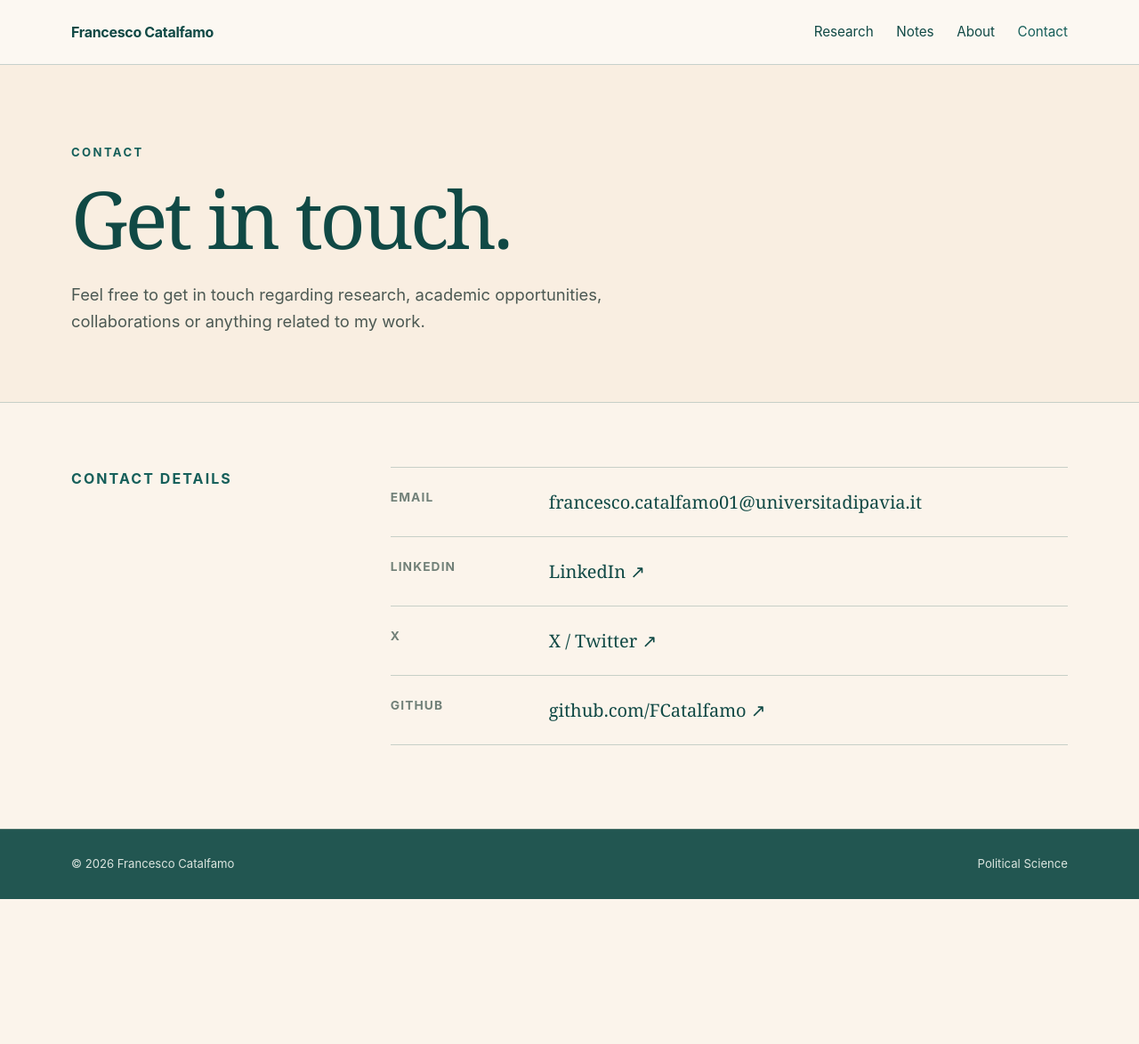
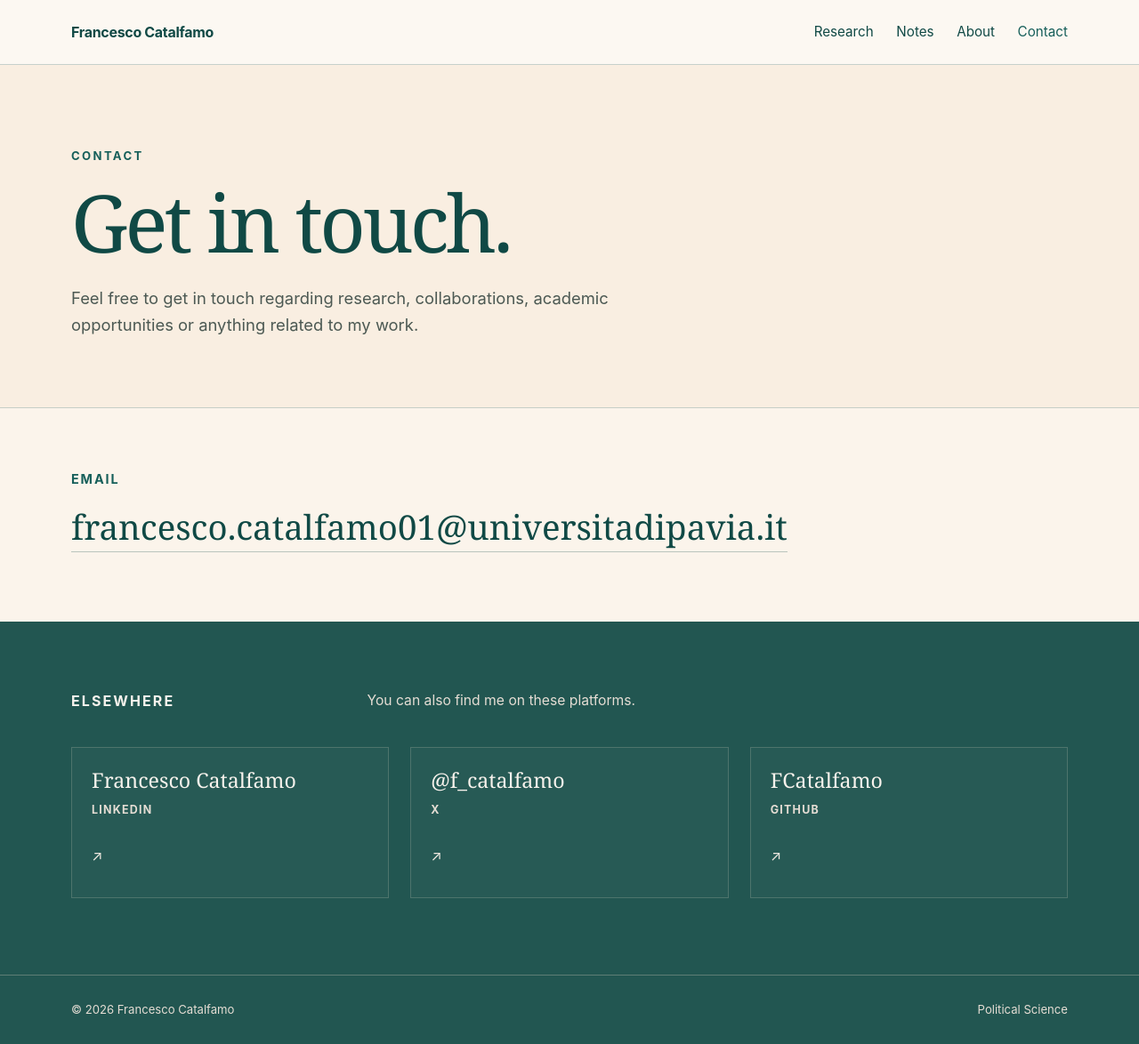
Before and after one commit to FCatalfamo/FCatalfamo.github.io, a Jekyll site: the page built from contact/index.html, in a window 1280 px wide and 1174 px high. Shown: the whole window at 89% size. Built offline with Jekyll 4.4.1, drawn with Linux system fonts in a browser that asks for light colours.

Commit message:
Update contact index.html

```diff
--- a/contact/index.html
+++ b/contact/index.html
@@ -22,6 +22,7 @@ title: Contact
 
     <title>Contact — Francesco Catalfamo</title>
 
+
     <style>
 
         :root {
@@ -39,25 +40,27 @@ title: Contact
             --ink: #202522;
             --muted: #66716c;
 
-            --light-text: #f7f4ef;
-            --light-muted: #dbe5df;
+            --light-text: #f7f2ec;
+            --light-muted: #e5ddd4;
+            --light-soft: #f0e9e1;
 
             --line-dark: rgba(16, 73, 69, 0.22);
-            --line-light: rgba(246, 229, 209, 0.20);
-
-            --paper: #ffffff;
+            --line-light: rgba(246, 229, 209, 0.28);
 
             --max-width: 1120px;
 
         }
 
+
         * {
             box-sizing: border-box;
         }
 
+
         html {
             scroll-behavior: smooth;
         }
+
 
         body {
 
@@ -80,10 +83,12 @@ title: Contact
 
         }
 
+
         a {
             color: inherit;
             text-decoration: none;
         }
+
 
         .container {
 
@@ -93,7 +98,12 @@ title: Contact
 
         }
 
-        /* HEADER */
+
+
+        /* ======================================
+           HEADER
+        ====================================== */
+
 
         .site-header {
 
@@ -111,6 +121,7 @@ title: Contact
 
         }
 
+
         .navbar {
 
             min-height: 72px;
@@ -125,6 +136,7 @@ title: Contact
 
         }
 
+
         .site-name {
 
             font-weight: 700;
@@ -134,6 +146,7 @@ title: Contact
             color: var(--petrol-dark);
 
         }
+
 
         .nav-links {
 
@@ -147,6 +160,7 @@ title: Contact
 
         }
 
+
         .nav-links a {
 
             color: var(--petrol-dark);
@@ -155,6 +169,7 @@ title: Contact
 
         }
 
+
         .nav-links a:hover,
         .nav-links a.active {
 
@@ -162,15 +177,21 @@ title: Contact
 
         }
 
-        /* HERO */
+
+
+        /* ======================================
+           HERO
+        ====================================== */
+
 
         .contact-hero {
 
-            padding: 88px 0 76px;
+            padding: 92px 0 78px;
 
             background: var(--ivory);
 
         }
+
 
         .eyebrow {
 
@@ -188,6 +209,7 @@ title: Contact
 
         }
 
+
         .contact-hero h1 {
 
             font-family:
@@ -195,7 +217,7 @@ title: Contact
                 "Times New Roman",
                 serif;
 
-            font-size: clamp(3.5rem, 7vw, 5.8rem);
+            font-size: clamp(3.6rem, 7vw, 5.8rem);
 
             line-height: 0.95;
 
@@ -209,6 +231,7 @@ title: Contact
 
         }
 
+
         .contact-intro {
 
             max-width: 720px;
@@ -221,29 +244,109 @@ title: Contact
 
         }
 
-        /* CONTACT SECTION */
 
-        .contact-section {
 
-            padding: 72px 0 94px;
+        /* ======================================
+           EMAIL
+        ====================================== */
+
+
+        .email-section {
+
+            padding: 68px 0 78px;
 
             border-top: 1px solid var(--line-dark);
 
         }
 
-        .contact-grid {
+
+        .email-label {
+
+            color: var(--petrol);
+
+            text-transform: uppercase;
+
+            letter-spacing: 0.13em;
+
+            font-size: 0.9rem;
+
+            font-weight: 700;
+
+            margin-bottom: 18px;
+
+        }
+
+
+        .email-link {
+
+            display: inline-block;
+
+            font-family:
+                Georgia,
+                "Times New Roman",
+                serif;
+
+            font-size: clamp(1.55rem, 3vw, 2.55rem);
+
+            line-height: 1.2;
+
+            color: var(--petrol-dark);
+
+            border-bottom: 1px solid rgba(16, 73, 69, 0.28);
+
+            padding-bottom: 5px;
+
+            transition:
+                color 0.18s ease,
+                border-color 0.18s ease;
+
+            overflow-wrap: anywhere;
+
+        }
+
+
+        .email-link:hover {
+
+            color: var(--petrol);
+
+            border-color: var(--petrol);
+
+        }
+
+
+
+        /* ======================================
+           ELSEWHERE
+        ====================================== */
+
+
+        .elsewhere-section {
+
+            background: var(--dark-section);
+
+            color: var(--light-text);
+
+            padding: 76px 0 86px;
+
+        }
+
+
+        .elsewhere-heading {
 
             display: grid;
 
-            grid-template-columns: 0.55fr 1.45fr;
+            grid-template-columns: 0.5fr 1.5fr;
 
             gap: 70px;
 
+            margin-bottom: 38px;
+
         }
 
-        .section-label {
 
-            color: var(--petrol);
+        .elsewhere-label {
+
+            color: var(--light-text);
 
             text-transform: uppercase;
 
@@ -255,66 +358,109 @@ title: Contact
 
         }
 
-        .contact-list {
 
-            border-top: 1px solid var(--line-dark);
+        .elsewhere-copy {
+
+            color: var(--light-muted);
+
+            max-width: 620px;
+
+            font-size: 0.98rem;
 
         }
 
-        .contact-item {
+
+        .social-grid {
 
             display: grid;
 
-            grid-template-columns: 150px 1fr;
+            grid-template-columns: repeat(3, minmax(0, 1fr));
 
-            gap: 28px;
-
-            padding: 22px 0;
-
-            border-bottom: 1px solid var(--line-dark);
+            gap: 24px;
 
         }
 
-        .contact-type {
 
-            color: #718078;
+        .social-card {
 
-            font-size: 0.86rem;
+            display: block;
 
-            text-transform: uppercase;
+            min-height: 170px;
 
-            letter-spacing: 0.08em;
+            padding: 22px;
 
-            font-weight: 700;
+            border: 1px solid rgba(246, 229, 209, 0.18);
+
+            background: rgba(255, 255, 255, 0.025);
+
+            transition:
+                background 0.18s ease,
+                transform 0.18s ease,
+                border-color 0.18s ease;
 
         }
 
-        .contact-value {
+
+        .social-card:hover {
+
+            background: rgba(255, 255, 255, 0.05);
+
+            border-color: rgba(246, 229, 209, 0.34);
+
+            transform: translateY(-2px);
+
+        }
+
+
+        .social-name {
 
             font-family:
                 Georgia,
                 "Times New Roman",
                 serif;
 
-            font-size: 1.25rem;
+            font-size: 1.45rem;
 
-            color: var(--petrol-dark);
+            line-height: 1.25;
+
+            color: var(--light-text);
+
+            margin-bottom: 9px;
 
         }
 
-        .contact-value a {
 
-            transition: color 0.18s ease;
+        .social-platform {
+
+            color: var(--light-muted);
+
+            font-size: 0.78rem;
+
+            text-transform: uppercase;
+
+            letter-spacing: 0.1em;
+
+            font-weight: 700;
 
         }
 
-        .contact-value a:hover {
 
-            color: var(--petrol);
+        .social-arrow {
+
+            margin-top: 28px;
+
+            color: var(--light-soft);
+
+            font-size: 1rem;
 
         }
 
-        /* FOOTER */
+
+
+        /* ======================================
+           FOOTER
+        ====================================== */
+
 
         .site-footer {
 
@@ -330,6 +476,7 @@ title: Contact
 
         }
 
+
         .footer-inner {
 
             display: flex;
@@ -342,27 +489,45 @@ title: Contact
 
         }
 
-        /* RESPONSIVE */
 
-        @media (max-width: 700px) {
 
-            .contact-grid {
+        /* ======================================
+           RESPONSIVE
+        ====================================== */
+
+
+        @media (max-width: 760px) {
+
+            .elsewhere-heading,
+            .social-grid {
 
                 grid-template-columns: 1fr;
 
-                gap: 30px;
+            }
+
+
+            .elsewhere-heading {
+
+                gap: 24px;
 
             }
 
-            .contact-item {
 
-                grid-template-columns: 1fr;
+            .social-grid {
 
-                gap: 6px;
+                gap: 16px;
+
+            }
+
+
+            .social-card {
+
+                min-height: 130px;
 
             }
 
         }
+
 
         @media (max-width: 560px) {
 
@@ -378,6 +543,7 @@ title: Contact
 
             }
 
+
             .nav-links {
 
                 width: 100%;
@@ -390,31 +556,41 @@ title: Contact
 
             }
 
+
             .contact-hero {
 
                 padding: 62px 0 54px;
 
             }
 
-            .contact-value {
 
-                font-size: 1.05rem;
+            .email-section {
 
-                overflow-wrap: anywhere;
+                padding: 54px 0 62px;
 
             }
 
         }
 
+
     </style>
 
 </head>
 
+
+
 <body>
+
+
+    <!-- ======================================
+         HEADER
+    ====================================== -->
+
 
     <header class="site-header">
 
         <div class="container navbar">
+
 
             <a
                 class="site-name"
@@ -422,6 +598,7 @@ title: Contact
             >
                 Francesco Catalfamo
             </a>
+
 
             <nav
                 class="nav-links"
@@ -449,152 +626,233 @@ title: Contact
 
             </nav>
 
+
         </div>
 
     </header>
 
+
+
+
     <main>
 
-        <!-- HERO -->
+
+        <!-- ======================================
+             HERO
+        ====================================== -->
+
 
         <section class="contact-hero">
 
             <div class="container">
 
+
                 <div class="eyebrow">
                     Contact
                 </div>
+
 
                 <h1>
                     Get in touch.
                 </h1>
 
+
                 <p class="contact-intro">
 
                     Feel free to get in touch regarding research,
-                    academic opportunities, collaborations or anything
+                    collaborations, academic opportunities or anything
                     related to my work.
 
                 </p>
+
 
             </div>
 
         </section>
 
-        <!-- CONTACT DETAILS -->
 
-        <section class="contact-section">
 
-            <div class="container contact-grid">
 
-                <div class="section-label">
-                    Contact Details
-                </div>
+        <!-- ======================================
+             EMAIL
+        ====================================== -->
 
-                <div class="contact-list">
 
-                    <div class="contact-item">
+        <section class="email-section">
 
-                        <div class="contact-type">
+            <div class="container">
+
+
+                <div class="email-label">
                     Email
                 </div>
 
-                        <div class="contact-value">
 
                 <a
+                    class="email-link"
                     href="mailto:francesco.catalfamo01@universitadipavia.it"
                 >
                     francesco.catalfamo01@universitadipavia.it
                 </a>
 
-                        </div>
-
-                    </div>
-
-                    <div class="contact-item">
-
-                        <div class="contact-type">
-                            LinkedIn
-                        </div>
-
-                        <div class="contact-value">
-
-                            <a
-                                href="#"
-                                target="_blank"
-                                rel="noopener"
-                            >
-                                LinkedIn ↗
-                            </a>
-
-                        </div>
-
-                    </div>
-
-                    <div class="contact-item">
-
-                        <div class="contact-type">
-                            X
-                        </div>
-
-                        <div class="contact-value">
-
-                            <a
-                                href="#"
-                                target="_blank"
-                                rel="noopener"
-                            >
-                                X / Twitter ↗
-                            </a>
-
-                        </div>
-
-                    </div>
-
-                    <div class="contact-item">
-
-                        <div class="contact-type">
-                            GitHub
-                        </div>
-
-                        <div class="contact-value">
-
-                            <a
-                                href="https://github.com/FCatalfamo"
-                                target="_blank"
-                                rel="noopener"
-                            >
-                                github.com/FCatalfamo ↗
-                            </a>
-
-                        </div>
-
-                    </div>
-
-                </div>
 
             </div>
 
         </section>
 
+
+
+
+        <!-- ======================================
+             ELSEWHERE
+        ====================================== -->
+
+
+        <section class="elsewhere-section">
+
+            <div class="container">
+
+
+                <div class="elsewhere-heading">
+
+
+                    <div class="elsewhere-label">
+                        Elsewhere
+                    </div>
+
+
+                    <div class="elsewhere-copy">
+
+                        You can also find me on these platforms.
+
+                    </div>
+
+
+                </div>
+
+
+
+
+                <div class="social-grid">
+
+
+                    <!-- LINKEDIN -->
+
+
+                    <a
+                        class="social-card"
+                        href="https://www.linkedin.com/in/francesco-catalfamo-53475a194/"
+                        target="_blank"
+                        rel="noopener"
+                    >
+
+                        <div class="social-name">
+                            Francesco Catalfamo
+                        </div>
+
+                        <div class="social-platform">
+                            LinkedIn
+                        </div>
+
+                        <div class="social-arrow">
+                            ↗
+                        </div>
+
+                    </a>
+
+
+
+
+                    <!-- X -->
+
+
+                    <a
+                        class="social-card"
+                        href="https://x.com/f_catalfamo"
+                        target="_blank"
+                        rel="noopener"
+                    >
+
+                        <div class="social-name">
+                            @f_catalfamo
+                        </div>
+
+                        <div class="social-platform">
+                            X
+                        </div>
+
+                        <div class="social-arrow">
+                            ↗
+                        </div>
+
+                    </a>
+
+
+
+
+                    <!-- GITHUB -->
+
+
+                    <a
+                        class="social-card"
+                        href="https://github.com/FCatalfamo"
+                        target="_blank"
+                        rel="noopener"
+                    >
+
+                        <div class="social-name">
+                            FCatalfamo
+                        </div>
+
+                        <div class="social-platform">
+                            GitHub
+                        </div>
+
+                        <div class="social-arrow">
+                            ↗
+                        </div>
+
+                    </a>
+
+
+                </div>
+
+
+            </div>
+
+        </section>
+
+
     </main>
+
+
+
+
+    <!-- ======================================
+         FOOTER
+    ====================================== -->
+
 
     <footer class="site-footer">
 
         <div class="container footer-inner">
 
+
             <span>
                 © 2026 Francesco Catalfamo
             </span>
+
 
             <span>
                 Political Science
             </span>
 
+
         </div>
 
     </footer>
 
+
 </body>
 
 </html>
```
Lines whose indentation alone changed are shown as unchanged.
